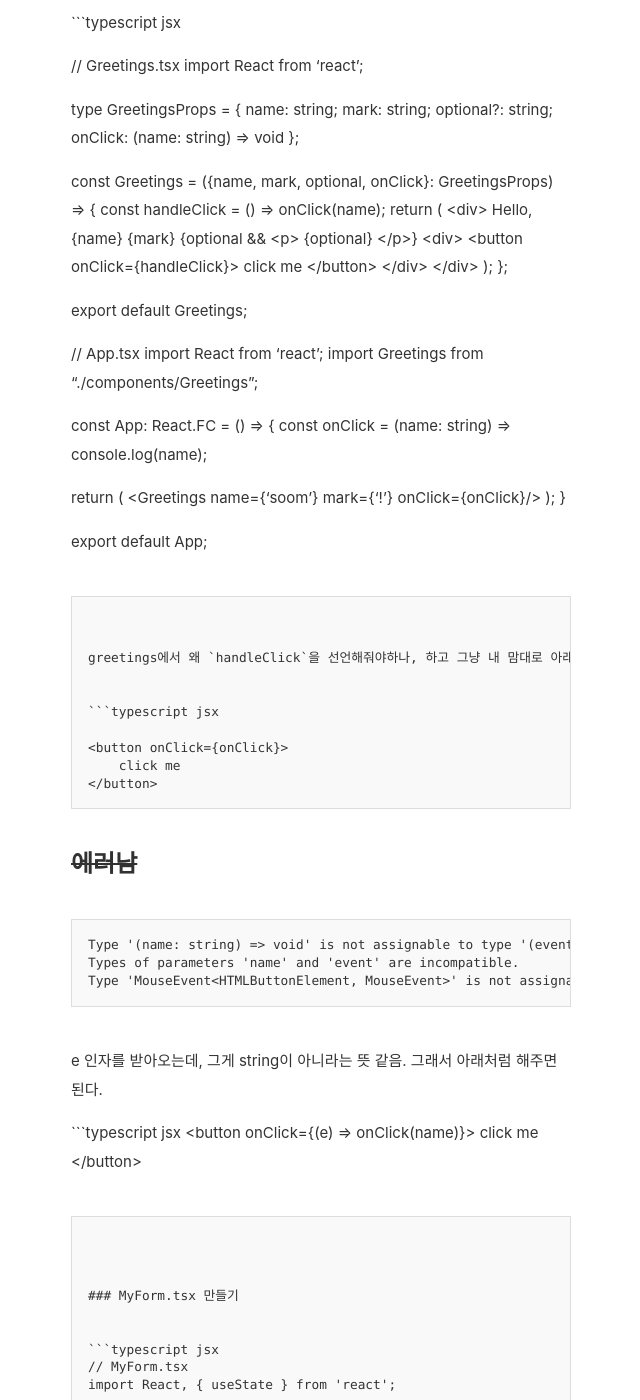
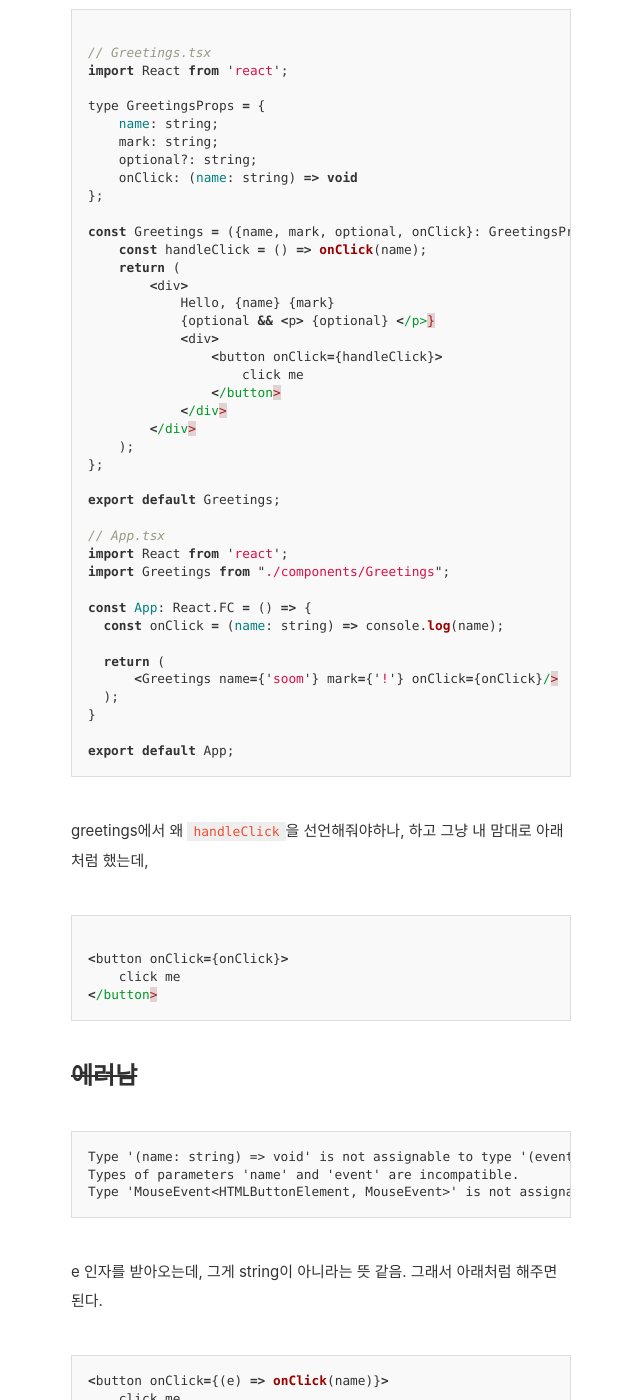
Before and after one commit to developersoom/developersoom.github.io, a Jekyll site: the page built from _posts/TIL(Today I Learned)/2019-11-01-TIL.md, in a window 1280 px wide and 1400 px high, scrolled down 641 px. Shown: the whole window, without its empty margins (319-959 px from the left). Built offline with Jekyll 4.4.1, drawn with Linux system fonts in a browser that asks for light colours; some of the changed text lies outside the part shown.

Commit message:
type error - to js

````diff
--- a/_posts/TIL(Today I Learned)/2019-11-01-TIL.md
+++ b/_posts/TIL(Today I Learned)/2019-11-01-TIL.md
@@ -20,7 +20,7 @@ comments: true
 npx create-react-app {프로젝트명} --typescript
 ```
 
-```typescript jsx
+```js
 
 // Greetings.tsx
 import React from 'react';
@@ -68,7 +68,7 @@ export default App;
 greetings에서 왜 `handleClick`을 선언해줘야하나, 하고 그냥 내 맘대로 아래처럼 했는데,
 
 
-```typescript jsx
+```js
 
 <button onClick={onClick}>
     click me
@@ -88,7 +88,7 @@ Type 'MouseEvent<HTMLButtonElement, MouseEvent>' is not assignable to type 'stri
 e 인자를 받아오는데, 그게 string이 아니라는 뜻 같음. 그래서 아래처럼 해주면 된다.
 
 
-```typescript jsx
+```js
 <button onClick={(e) => onClick(name)}>
     click me
 </button>
@@ -99,7 +99,7 @@ e 인자를 받아오는데, 그게 string이 아니라는 뜻 같음. 그래서
 ### MyForm.tsx 만들기
 
 
-```typescript jsx
+```js
 // MyForm.tsx
 import React, { useState } from 'react';
 
@@ -150,7 +150,7 @@ const App: React.FC = () => {
 ### Counter.tsx 만들기
 
 
-```typescript jsx
+```js
 // Counter.tsx
 import React, { useReducer } from 'react';
 
@@ -186,7 +186,7 @@ export default function Counter() {
 ###Context 만들기
 
 
-```typescript jsx
+```js
 // SampleContext.tsx
 import React, { createContext, Dispatch, useContext, useReducer } from "react";
 
````
Also changed, not shown: _posts/TIL(Today I Learned)/2019-11-04-TIL.md (+4 -4 lines).
